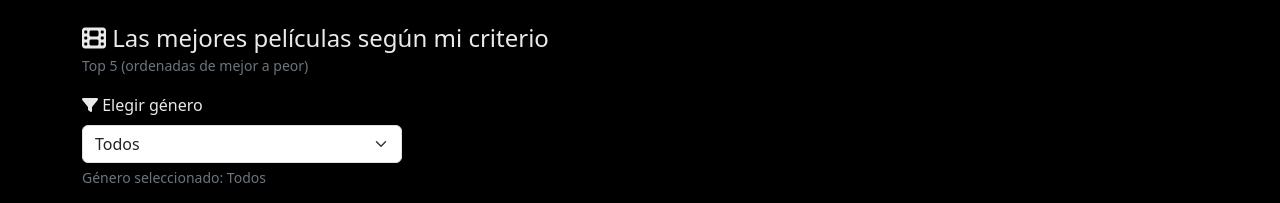
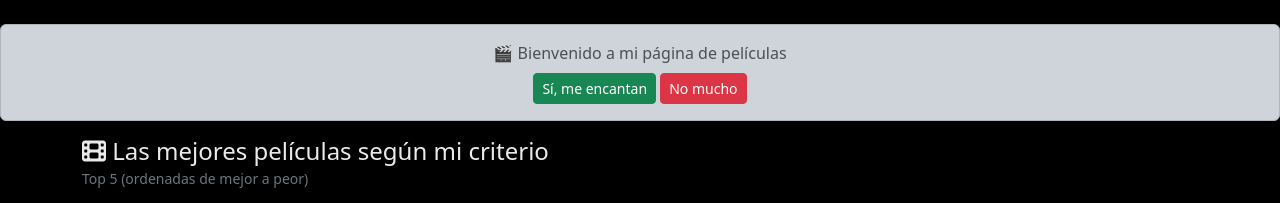
Before and after one commit to benja337/pag1, a plain HTML site: page index.html in a window 1280 px wide. Shown: the top 203 px of the page. Drawn offline with nearby package versions, Linux system fonts and the light colour scheme.

Commit message:
Update index.html

```diff
--- a/index.html
+++ b/index.html
@@ -17,6 +17,15 @@
   </style>
 </head>
 <body class="py-4">
+
+  <!-- Anuncio de bienvenida -->
+  <div class="alert alert-dark text-center" role="alert">
+    🎬 Bienvenido a mi página de películas
+    <div class="mt-2">
+      <button class="btn btn-success btn-sm">Sí, me encantan</button>
+      <button class="btn btn-danger btn-sm">No mucho</button>
+    </div>
+  </div>
 
   <div class="container">
     <header class="mb-3">
```
